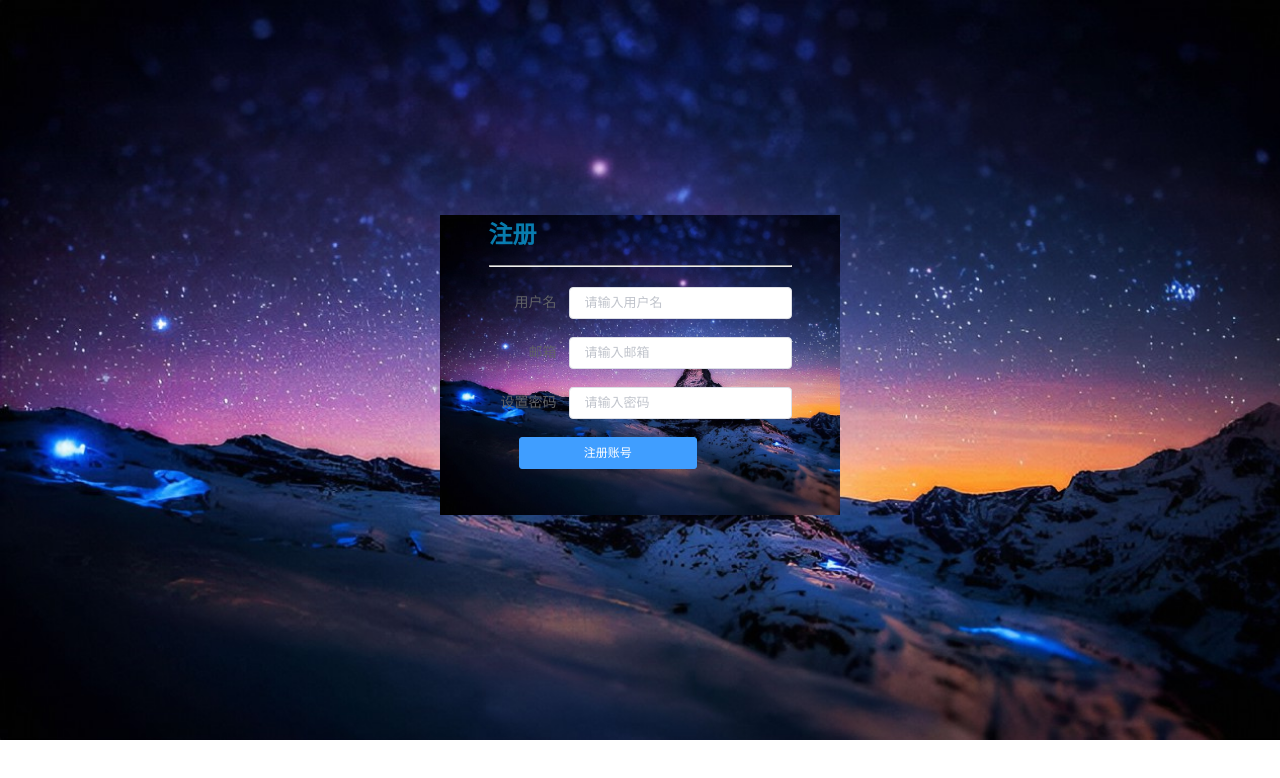
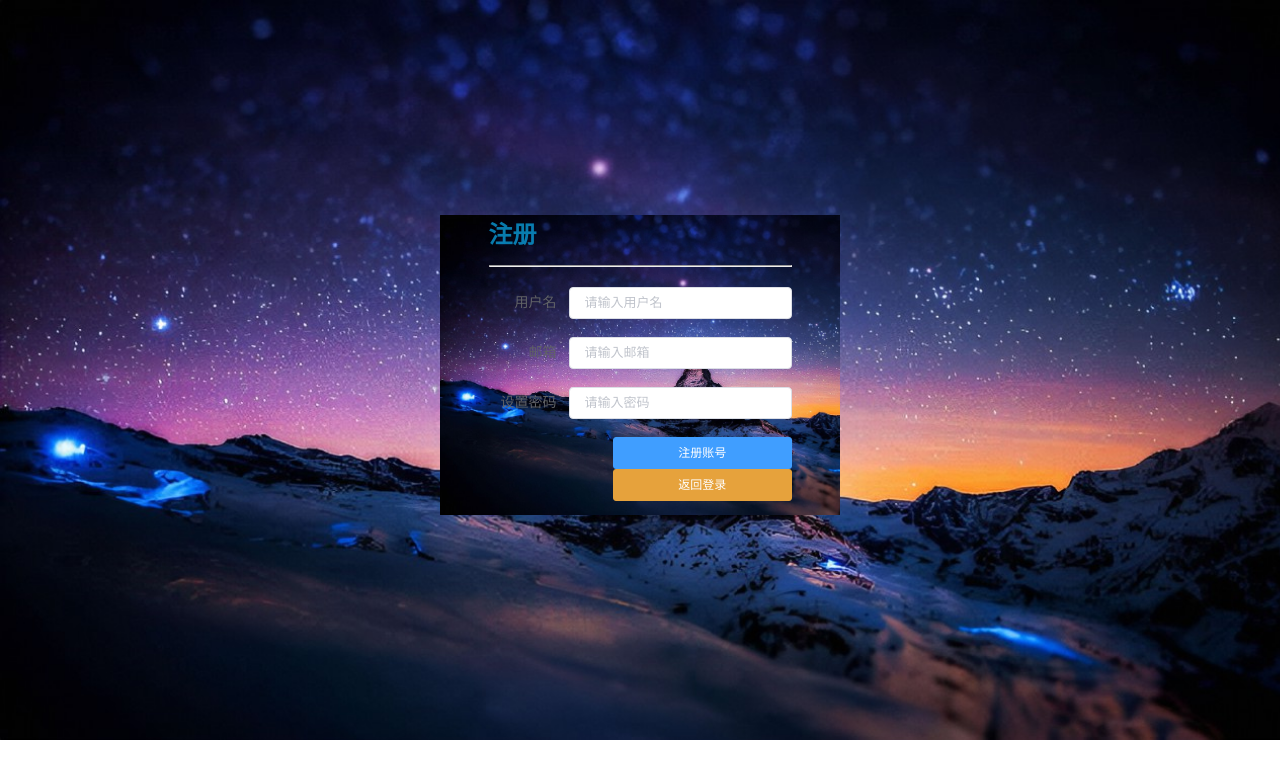
Before and after one commit to ykxian/xiaobishe, a Vue app: page /register in a window 1280 px wide. Shown: the top 778 px of the page. Built offline with nearby package versions, Linux system fonts and the light colour scheme.

Commit message:
Register

```diff
--- a/src/components/Register.vue
+++ b/src/components/Register.vue
@@ -14,8 +14,9 @@
           <el-form-item prop="password" label="设置密码">
             <el-input v-model="user.password" show-password placeholder="请输入密码"></el-input>
           </el-form-item>
-          <el-form-item>
-            <el-button type="primary" icon @click="doRegister()">注册账号</el-button>
+          <el-form-item style="margin: 5px 0; text-align: right">
+            <el-button type="primary" autocomplete="off" size="small" icon @click="doRegister()">注册账号</el-button>
+            <el-button type="warning" autocomplete="off" size="small" icon @click="$router.push('/login')">返回登录</el-button>
           </el-form-item>
         </el-form>
       </el-row>
```
